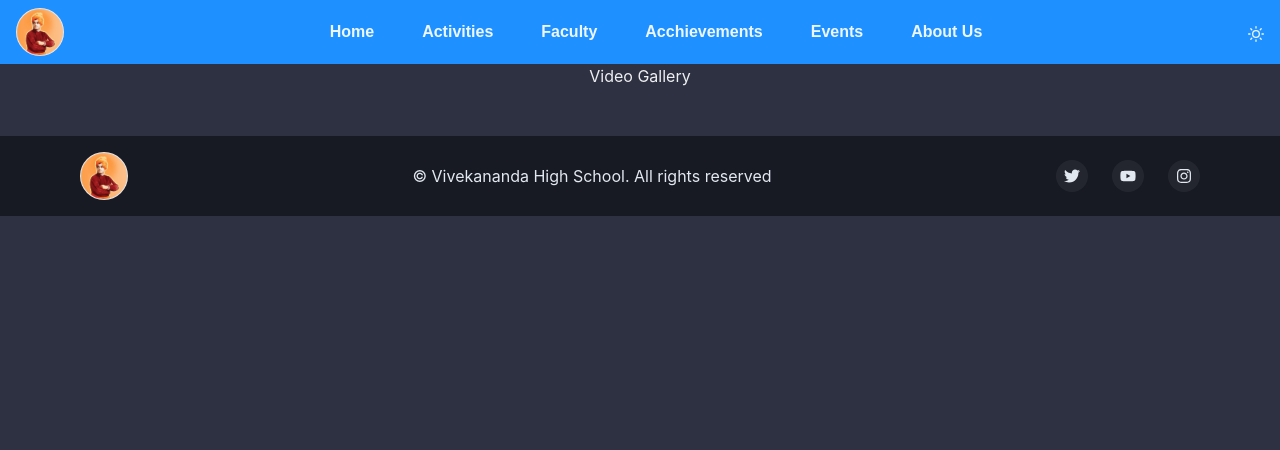
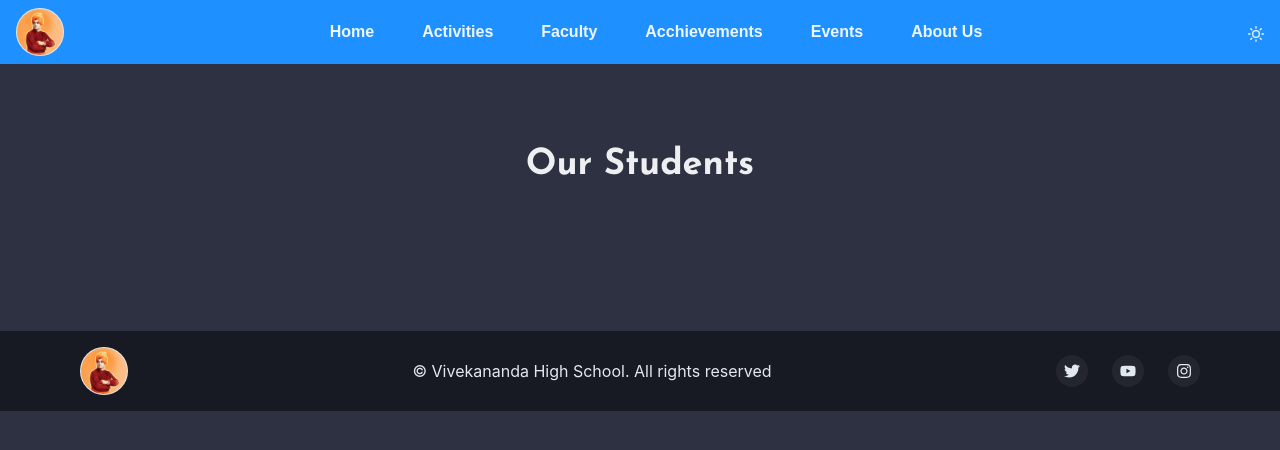
Before and after one commit to Nithin-Varma/VHS, a Next.js app: page /OurStudents in a window 1280 px wide. Shown: the top 450 px of the page. Built offline with nearby package versions, Linux system fonts and the light colour scheme.

Commit message:
changes so far

```diff
--- a/pages/OurStudents.tsx
+++ b/pages/OurStudents.tsx
@@ -1,5 +1,5 @@
 
-import { Box, Stack } from "@chakra-ui/react";
+import { Box, Stack, Container, Heading } from "@chakra-ui/react";
 import YouTube from "react-youtube";
 
 const VideoGallery = ({ videoIds }) => {
@@ -23,12 +23,18 @@ const MyPage = () => {
   const videoIds = ["0a1USNHcczI", "lC1HKwAFxIo"];
 
   return (
-    <Stack direction="column" align="center" spacing={4}>
-      <h1>Video Gallery</h1>
+    <Box p={20}>
+    <Stack direction="column" align="center" spacing={8}>
+      <Stack spacing={4} as={Container} maxW={'3xl'} textAlign={'center'}>
+          <Heading fontSize={{ base: '2xl', sm: '4xl' }} fontWeight={'bold'}>
+            Our Students
+          </Heading>
+        </Stack>
       <Box w="100%" maxW="1200px">
         <VideoGallery videoIds={videoIds} />
       </Box>
     </Stack>
+    </Box>
   );
 };
 
```
Also changed, not shown: src/components/Landing/Categories.tsx (+9 -7 lines).
